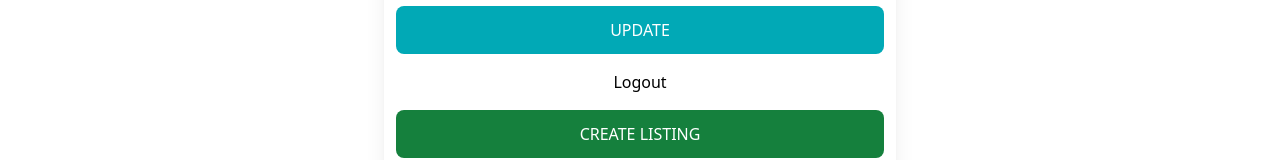
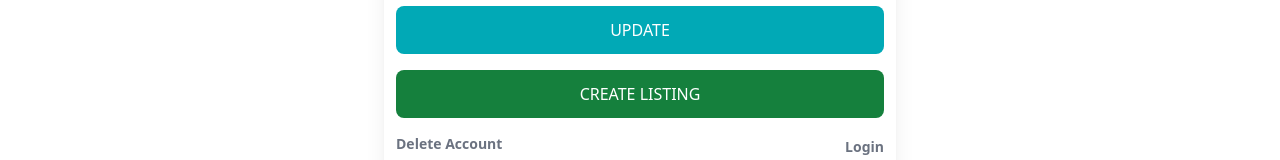
Before and after one commit to rishiSurya9/rentnow, a Next.js app: page /Profile in a window 1280 px wide. Shown: the part 578-738 px from the top of the page. Built offline with nearby package versions, Linux system fonts and the light colour scheme.

Commit message:
refactor: remove unused imports and streamline form data handling

```diff
--- a/app/Profile/page.js
+++ b/app/Profile/page.js
@@ -5,8 +5,7 @@ import { useRouter } from "next/navigation";
 import { toast } from "react-toastify";
 import { useSelector } from "react-redux"; // Import to access the Redux state
 import { useRef } from "react";
-import { useSession, signOut } from "next-auth/react";
-import Cookies from "js-cookie";
+
 const ProfilePage = () => {
   const { currentUser } = useSelector((state) => state.user);
   const [formData, setFormData] = useState({
@@ -40,7 +39,7 @@ const ProfilePage = () => {
   }, [currentUser]);
 
   const handleChange = (e) => {
-    setFormData({
+    setFormData({value,
       ...formData,
       [e.target.id]: e.target.value,
     });
@@ -238,7 +237,6 @@ const ProfilePage = () => {
         >
           {loading ? "Loading..." : "Update"}
         </button>
-        <button onClick={() => signOut()}>Logout</button>
 
 
         <Link
```
